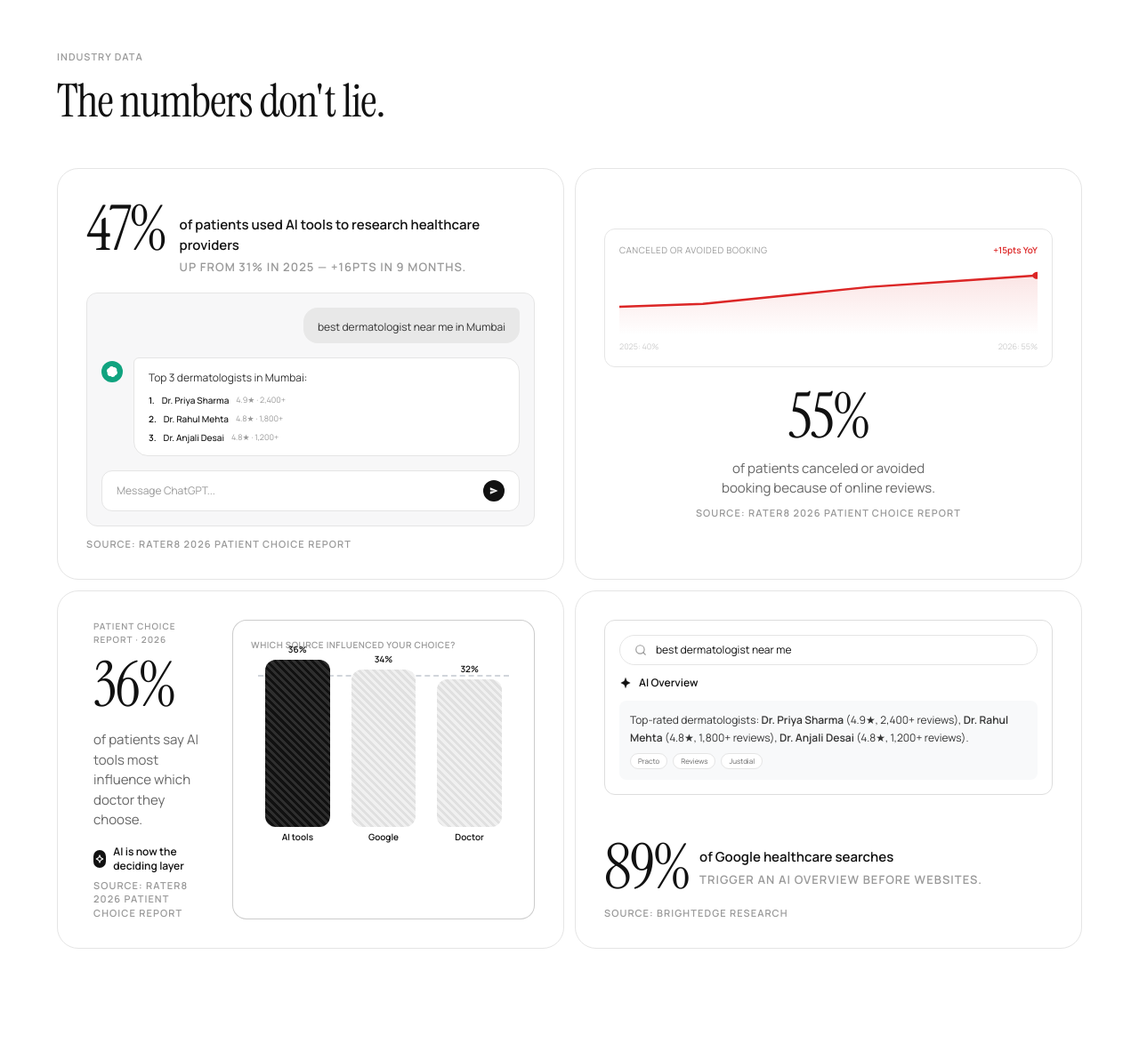
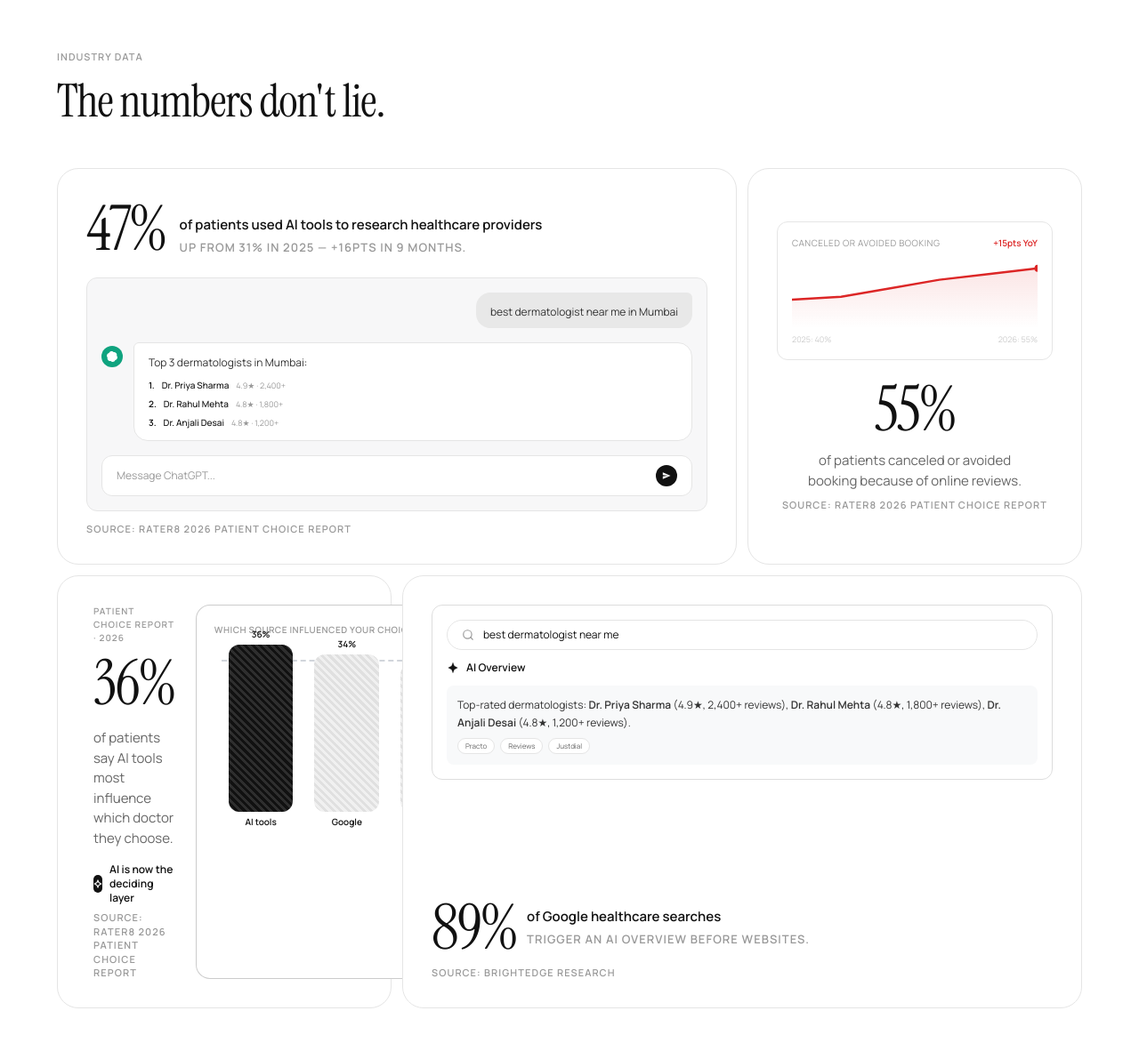
Before and after one commit to pagerstudio/pagerstudio, a Next.js app: page / in a window 1280 px wide. Shown: the part 4104-5277 px from the top of the page at 89% size. Built offline with nearby package versions, Linux system fonts and the light colour scheme.

Commit message:
style: make Card 1 and Card 4 wider in ShockingStats
Changed grid from 2-col to 3-col with asymmetric layout:
- Card 1 (47% AI research): spans 2 cols
- Card 2 (55% canceled): spans 1 col
- Card 3 (36% bar chart): spans 1 col
- Card 4 (89% AI Overview): spans 2 cols

```diff
--- a/components/ShockingStats.tsx
+++ b/components/ShockingStats.tsx
@@ -58,9 +58,9 @@
           The numbers don&apos;t lie.
         </motion.h2>
 
-        <div className="grid grid-cols-1 md:grid-cols-2 gap-3">
+        <div className="grid grid-cols-1 md:grid-cols-3 gap-3">
           {/* Card 1 — 47% use AI to research providers */}
-          <TiltCard className="bg-white rounded-[24px] border border-[#E5E5E5] p-6 sm:p-8 flex flex-col relative" delay={0}>
+          <TiltCard className="bg-white rounded-[24px] border border-[#E5E5E5] p-6 sm:p-8 flex flex-col relative md:col-span-2" delay={0}>
             <div className="flex items-start gap-4 mb-5">
               <div ref={counter1.ref} className="text-display-lg text-ps-ink">{counter1.value}</div>
               <div className="flex flex-col gap-1 pt-5">
@@ -116,7 +116,7 @@
           </TiltCard>
 
           {/* Card 2 — 55% canceled/avoided booking because of reviews */}
-          <TiltCard className="bg-white rounded-[24px] border border-[#E5E5E5] p-6 sm:p-8 flex flex-col items-center justify-center relative" delay={0.1}>
+          <TiltCard className="bg-white rounded-[24px] border border-[#E5E5E5] p-6 sm:p-8 flex flex-col items-center justify-center relative md:col-span-1" delay={0.1}>
             <div className="border border-[#E5E5E5] rounded-xl p-4 mb-5 w-full">
               <div className="flex items-center justify-between mb-2">
                 <span className="font-sans text-[10px] text-[#999] uppercase tracking-wider">Canceled or avoided booking</span>
@@ -146,7 +146,7 @@
           </TiltCard>
 
           {/* Card 3 — 36% bar chart: what influences patient choice */}
-          <TiltCard className="bg-white rounded-[24px] border border-[#E5E5E5] p-6 sm:p-8 flex flex-col md:flex-row relative" delay={0.2}>
+          <TiltCard className="bg-white rounded-[24px] border border-[#E5E5E5] p-6 sm:p-8 flex flex-col md:flex-row relative md:col-span-1" delay={0.2}>
             <div className="flex flex-col justify-between flex-1 md:pr-6 md:pl-2">
               <div>
                 <span className="font-sans text-[10px] font-semibold tracking-[0.1em] uppercase text-[#999] block mb-2">Patient Choice Report · 2026</span>
@@ -209,7 +209,7 @@
           </TiltCard>
 
           {/* Card 4 — 89% Google AI Overview */}
-          <TiltCard className="bg-white rounded-[24px] border border-[#E5E5E5] p-6 sm:p-8 flex flex-col relative" delay={0.3}>
+          <TiltCard className="bg-white rounded-[24px] border border-[#E5E5E5] p-6 sm:p-8 flex flex-col relative md:col-span-2" delay={0.3}>
             <div className="border border-[#DDD] rounded-xl p-4 mb-4">
               <div className="flex items-center gap-2.5 border border-[#E5E5E5] rounded-full px-4 py-2 mb-3">
                 <svg width="14" height="14" viewBox="0 0 24 24" fill="none" stroke="#999" strokeWidth="2" strokeLinecap="round" strokeLinejoin="round"><circle cx="11" cy="11" r="8"/><path d="m21 21-4.35-4.35"/></svg>
```
